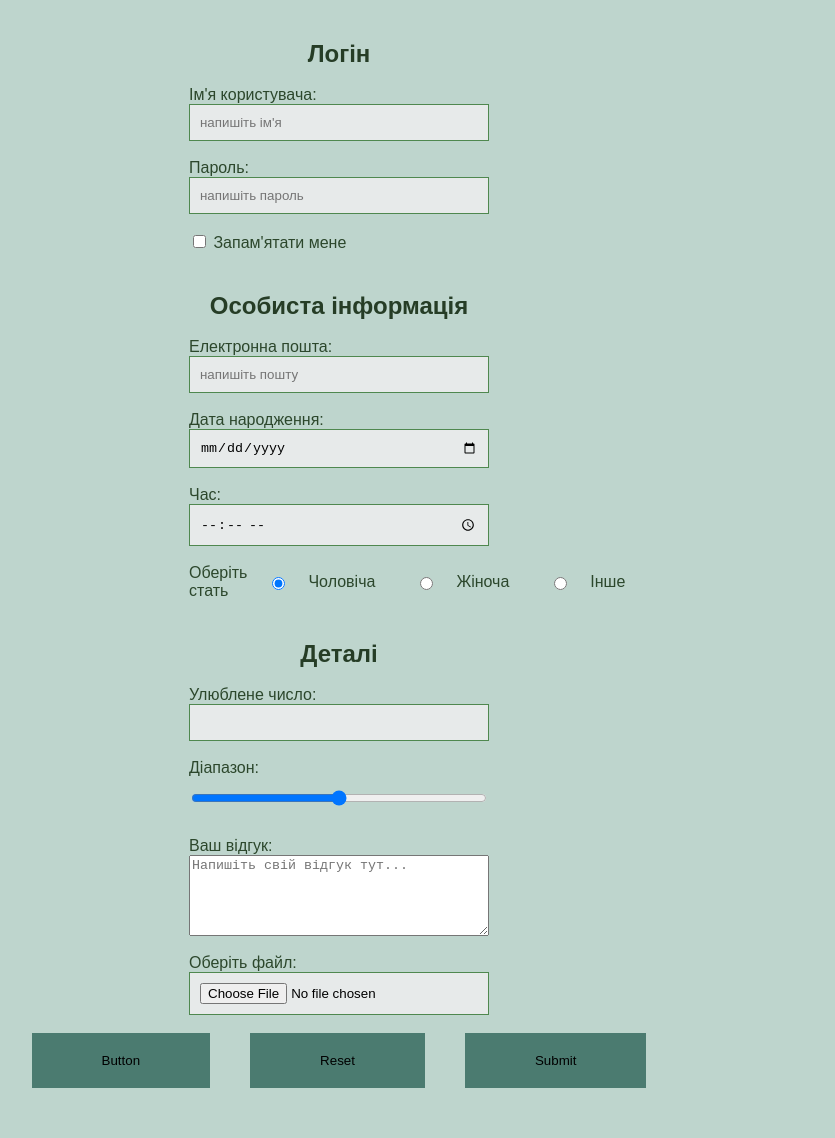
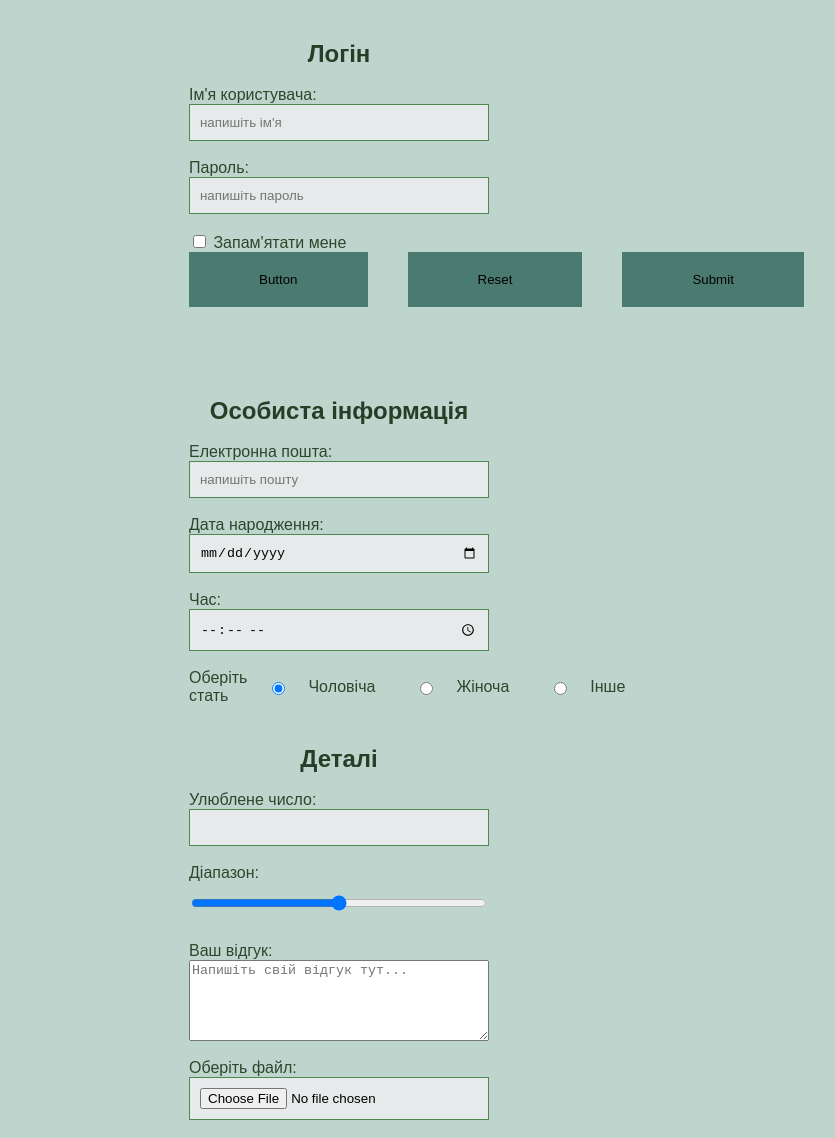
Before and after one commit to Lebid-Orysia/registration-form, a plain HTML site: page index.html in a window 1280 px wide. Shown: the whole page, without its empty margins (301-1136 px from the left). Drawn offline with Linux system fonts and the light colour scheme.

Commit message:
Add SVG logo and update form action to use JavaScript

```diff
--- a/index.html
+++ b/index.html
@@ -5,6 +5,7 @@
     <meta charset="UTF-8">
     <meta name="viewport" content="width=device-width, initial-scale=1.0">
     <link rel="stylesheet" href="./style.css">
+    <link rel="icon" href="./svg/lebid.svg" type="image/svg+xml">
     <title>Registration-form</title>
 </head>
 
@@ -12,7 +13,7 @@
     <div class="form">
         <h2>Логін</h2>
         <br>
-        <form action="">
+        <form action="javascript:">
             <label for="name">Ім'я користувача:</label>
             <input type="text" id="name" name="name" placeholder="напишіть ім'я">
             <br>
@@ -22,6 +23,14 @@
             <div>
                 <input type="checkbox" id="checkbox" name="checkbox">
                 <label for="checkbox">Запам'ятати мене</label>
+            </div>
+            <div class="btn">
+
+                <button type="button">Button</button>
+                <br>
+                <button type="reset">Reset</button>
+                <br>
+                <button type="submit">Submit</button>
             </div>
         </form>
 
@@ -52,7 +61,7 @@
         <h2>Деталі</h2><br>
         <form action="">
             <label for="number">Улюблене число:</label>
-            <input type="number" id="number" name="number">
+            <input type="number" id="number" name="number" step="3">
             <br>
             <label for="volume">Діапазон:</label>
             <input type="range" id="volume" name="volume" min="0" max="100" value="50">
@@ -65,15 +74,6 @@
             <input type="file" id="myfile" name="myfile">
         </form>
         <br>
-        <div class="btn">
-
-            <button type="button">Button</button>
-            <br>
-            <button type="reset">Reset</button>
-            <br>
-            <button type="submit">Submit</button>
-        </div>
-
     </div>
 
 </body>
```
Also changed, not shown: svg/lebid.svg (added).
